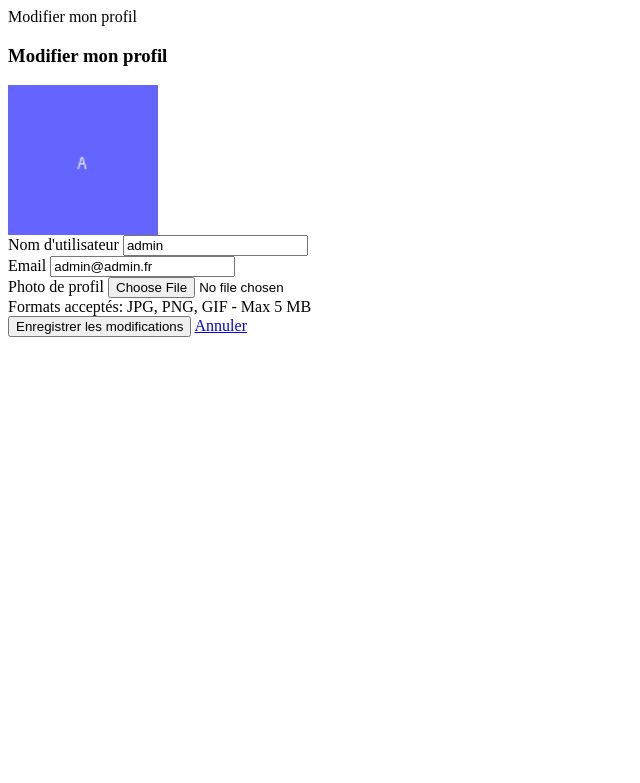
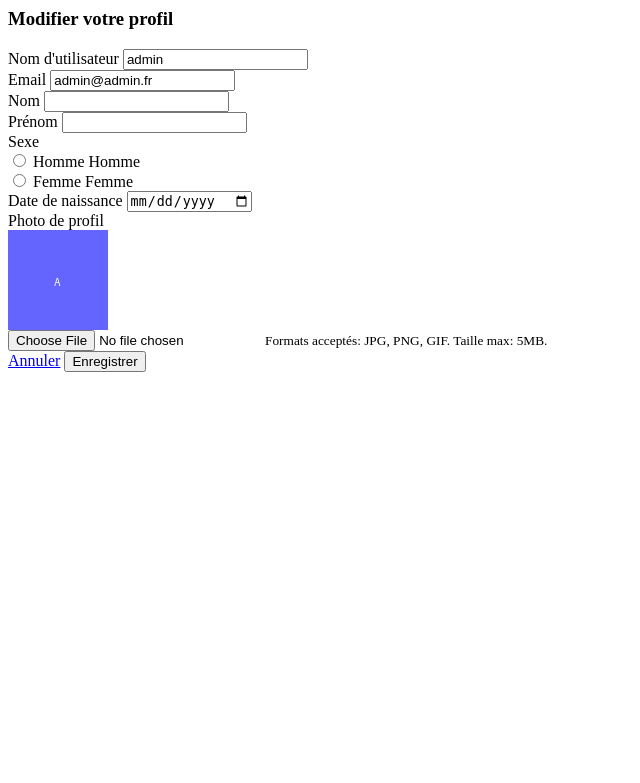
Before and after one commit to NayJi7/SecureSync, a Django app: page /edit/ in a window 1280 px wide. Shown: the top 783 px of the page, without its empty margins (0-640 px from the left). Run offline with Django 5.2, Linux system fonts and the light colour scheme; a user stored in the database is signed in.

Commit message:
update form and edit

```diff
--- a/backend/accounts/forms.py
+++ b/backend/accounts/forms.py
@@ -11,9 +11,9 @@ class CustomUserCreationForm(UserCreationForm):
     email = forms.EmailField(required=True)
     photo = forms.ImageField(required=False)
     sexe = forms.ChoiceField(choices=GENDER_CHOICES, widget=forms.Select(), required=False)
-    nom = forms.CharField( max_length=100, required=True,widget=forms.TextInput(attrs={'placeholder': 'Votre nom', 'class': 'form-control'}),label="Nom" )
-    prenom = forms.CharField( max_length=100, required=True,widget=forms.TextInput(attrs={'placeholder': 'Votre prenom', 'class': 'form-control'}),label="Prenom" )
-    date_naissance = forms.DateField(required=True,widget=forms.DateInput(attrs={'type': 'date', 'class': 'form-control'}),label="Date de naissance")
+    nom = forms.CharField(max_length=100)
+    prenom = forms.CharField(max_length=100)
+    date_naissance = forms.DateField(required=False, widget=forms.DateInput(attrs={'type': 'date', 'class': 'form-control'}), label="Date de naissance")
 
 
     class Meta:
@@ -30,10 +30,112 @@ class CustomAuthenticationForm(AuthenticationForm):
         'placeholder': 'Entrez votre mot de passe'
     }))
 
+# accounts/forms.py
+from django import forms
+from .models import CustomUser
+import os
 
 class CustomUserUpdateForm(forms.ModelForm):
-    """
-    Formulaire pour la mise à jour des informations de profil
-    """
-    email = forms.EmailField(required=True)
-    photo = forms.ImageField(required=False)
+    """Formulaire de modification de profil utilisateur avec champs optionnels"""
+
+    # Les champs essentiels restent obligatoires
+    username = forms.CharField(
+        label="Nom d'utilisateur",
+        widget=forms.TextInput(attrs={'class': 'form-control'})
+    )
+    email = forms.EmailField(
+        label="Email",
+        widget=forms.EmailInput(attrs={'class': 'form-control'})
+    )
+
+    # Les autres champs sont maintenant optionnels
+    nom = forms.CharField(
+        label="Nom",
+        required=False,
+        widget=forms.TextInput(attrs={'class': 'form-control'})
+    )
+    prenom = forms.CharField(
+        label="Prénom",
+        required=False,
+        widget=forms.TextInput(attrs={'class': 'form-control'})
+    )
+    sexe = forms.ChoiceField(
+        label="Sexe",
+        choices=[('M', 'Homme'), ('F', 'Femme')],
+        required=False,
+        widget=forms.RadioSelect(attrs={'class': 'form-check-input'})
+    )
+    date_naissance = forms.DateField(
+        label="Date de naissance",
+        required=False,
+        widget=forms.DateInput(attrs={'class': 'form-control', 'type': 'date'})
+    )
+    photo = forms.ImageField(
+        label="Photo de profil",
+        required=False,
+        widget=forms.FileInput(attrs={'class': 'form-control'})
+    )
+
+    class Meta:
+        model = CustomUser
+        fields = ['username', 'email', 'nom', 'prenom', 'sexe', 'date_naissance', 'photo']
+
+    def __init__(self, *args, **kwargs):
+        super().__init__(*args, **kwargs)
+        # Initialiser les champs avec les valeurs actuelles
+        if self.instance:
+            self.fields['nom'].initial = self.instance.last_name
+            self.fields['prenom'].initial = self.instance.first_name
+
+    def clean_username(self):
+        username = self.cleaned_data.get('username')
+        user_id = self.instance.id
+
+        # Vérifier si le nom d'utilisateur existe déjà (pour un autre utilisateur)
+        if CustomUser.objects.filter(username=username).exclude(id=user_id).exists():
+            raise forms.ValidationError("Ce nom d'utilisateur est déjà utilisé.")
+
+        return username
+
+    def clean_email(self):
+        email = self.cleaned_data.get('email')
+        user_id = self.instance.id
+
+        # Vérifier si l'email existe déjà (pour un autre utilisateur)
+        if CustomUser.objects.filter(email=email).exclude(id=user_id).exists():
+            raise forms.ValidationError("Cet email est déjà utilisé.")
+
+        return email
+
+    def clean_photo(self):
+        photo = self.cleaned_data.get('photo')
+        if photo and hasattr(photo, 'size'):  # Vérifier si c'est un nouveau fichier
+            # Vérifier la taille du fichier (5MB max)
+            if photo.size > 5 * 1024 * 1024:
+                raise forms.ValidationError("La taille de l'image ne doit pas dépasser 5 MB.")
+
+            # Vérifier le format du fichier pour les nouveaux uploads
+            if hasattr(photo, 'content_type'):
+                allowed_formats = ['image/jpeg', 'image/png', 'image/gif']
+                if photo.content_type not in allowed_formats:
+                    raise forms.ValidationError("Seuls les formats JPG, PNG et GIF sont acceptés.")
+            else:
+                # Vérifier l'extension de fichier
+                ext = os.path.splitext(photo.name)[1].lower()
+                if ext not in ['.jpg', '.jpeg', '.png', '.gif']:
+                    raise forms.ValidationError("Seuls les formats JPG, PNG et GIF sont acceptés.")
+
+        return photo
+
+    def save(self, commit=True):
+        user = super().save(commit=False)
+
+        # Mettre à jour les champs first_name et last_name seulement s'ils sont fournis
+        if self.cleaned_data.get('prenom'):
+            user.first_name = self.cleaned_data['prenom']
+        if self.cleaned_data.get('nom'):
+            user.last_name = self.cleaned_data['nom']
+
+        if commit:
+            user.save()
+        return user
--- a/backend/accounts/models.py
+++ b/backend/accounts/models.py
@@ -2,6 +2,7 @@ from django.contrib.auth.models import AbstractUser
 from django.db import models
 from django.core.files.base import ContentFile
 from PIL import Image, ImageDraw, ImageFont
+from django.db import models
 import io
 
 def user_directory_path(instance, filename):
@@ -17,6 +18,8 @@ class CustomUser(AbstractUser):
     email = models.EmailField(unique=True)
     photo = models.ImageField(upload_to=user_directory_path, blank=True, null=True)
     gender = models.CharField(max_length=1, choices=GENDER_CHOICES, blank=True, null=True, verbose_name="Sexe")
+    date_naissance = models.DateField(null=True, blank=True)
+
 
     def save(self, *args, **kwargs):
         # On doit d'abord sauvegarder pour avoir un ID si c'est un nouvel utilisateur
--- a/backend/accounts/templates/edit_profile.html
+++ b/backend/accounts/templates/edit_profile.html
@@ -1,68 +1,105 @@
-{% load static %}
-{% block title %}Modifier mon profil{% endblock %}
+
 
 {% block content %}
 <div class="container py-5">
-    <div class="row justify-content-center">
-        <div class="col-md-8">
+    <div class="row">
+        <div class="col-md-8 mx-auto">
             <div class="card shadow">
                 <div class="card-header bg-primary text-white">
-                    <h3 class="mb-0">Modifier mon profil</h3>
+                    <h3 class="mb-0">Modifier votre profil</h3>
                 </div>
                 <div class="card-body">
-                    <div class="mb-4 text-center">
-                        {% if user.photo %}
-                            <img src="{{ user.photo.url }}" alt="Photo de profil" class="rounded-circle img-thumbnail" style="width: 150px; height: 150px; object-fit: cover;">
-                        {% else %}
-                            <div class="rounded-circle bg-secondary text-white d-flex align-items-center justify-content-center mx-auto" style="width: 150px; height: 150px;">
-                                <span style="font-size: 60px;">{{ user.username.0|upper }}</span>
-                            </div>
-                        {% endif %}
+                    {% if messages %}
+                    <div class="messages">
+                        {% for message in messages %}
+                        <div class="alert {% if message.tags == 'success' %}alert-success{% elif message.tags == 'error' %}alert-danger{% else %}alert-info{% endif %} alert-dismissible fade show" role="alert">
+                            {{ message }}
+                            <button type="button" class="btn-close" data-bs-dismiss="alert" aria-label="Close"></button>
+                        </div>
+                        {% endfor %}
                     </div>
+                    {% endif %}
 
-                    <form method="POST" enctype="multipart/form-data">
+                    <form method="post" enctype="multipart/form-data" novalidate>
                         {% csrf_token %}
 
-                        {% if form.non_field_errors %}
-                            <div class="alert alert-danger">
-                                {{ form.non_field_errors }}
-                            </div>
-                        {% endif %}
-
                         <div class="mb-3">
-                            <label for="{{ form.username.id_for_label }}" class="form-label">Nom d'utilisateur</label>
+                            <label for="{{ form.username.id_for_label }}" class="form-label">{{ form.username.label }}</label>
                             {{ form.username }}
                             {% if form.username.errors %}
-                                <div class="text-danger">
-                                    {{ form.username.errors }}
-                                </div>
+                            <div class="text-danger">{{ form.username.errors }}</div>
                             {% endif %}
                         </div>
 
                         <div class="mb-3">
-                            <label for="{{ form.email.id_for_label }}" class="form-label">Email</label>
+                            <label for="{{ form.email.id_for_label }}" class="form-label">{{ form.email.label }}</label>
                             {{ form.email }}
                             {% if form.email.errors %}
-                                <div class="text-danger">
-                                    {{ form.email.errors }}
+                            <div class="text-danger">{{ form.email.errors }}</div>
+                            {% endif %}
+                        </div>
+
+                        <div class="row">
+                            <div class="col-md-6">
+                                <div class="mb-3">
+                                    <label for="{{ form.nom.id_for_label }}" class="form-label">{{ form.nom.label }}</label>
+                                    {{ form.nom }}
+                                    {% if form.nom.errors %}
+                                    <div class="text-danger">{{ form.nom.errors }}</div>
+                                    {% endif %}
                                 </div>
+                            </div>
+                            <div class="col-md-6">
+                                <div class="mb-3">
+                                    <label for="{{ form.prenom.id_for_label }}" class="form-label">{{ form.prenom.label }}</label>
+                                    {{ form.prenom }}
+                                    {% if form.prenom.errors %}
+                                    <div class="text-danger">{{ form.prenom.errors }}</div>
+                                    {% endif %}
+                                </div>
+                            </div>
+                        </div>
+
+                        <div class="mb-3">
+                            <label class="form-label">{{ form.sexe.label }}</label>
+                            <div class="d-flex">
+                                {% for radio in form.sexe %}
+                                <div class="form-check me-3">
+                                    {{ radio }}
+                                    <label class="form-check-label" for="{{ radio.id_for_label }}">{{ radio.choice_label }}</label>
+                                </div>
+                                {% endfor %}
+                            </div>
+                            {% if form.sexe.errors %}
+                            <div class="text-danger">{{ form.sexe.errors }}</div>
+                            {% endif %}
+                        </div>
+
+                        <div class="mb-3">
+                            <label for="{{ form.date_naissance.id_for_label }}" class="form-label">{{ form.date_naissance.label }}</label>
+                            {{ form.date_naissance }}
+                            {% if form.date_naissance.errors %}
+                            <div class="text-danger">{{ form.date_naissance.errors }}</div>
                             {% endif %}
                         </div>
 
                         <div class="mb-4">
-                            <label for="{{ form.photo.id_for_label }}" class="form-label">Photo de profil</label>
+                            <label for="{{ form.photo.id_for_label }}" class="form-label">{{ form.photo.label }}</label>
+                            {% if user.photo %}
+                            <div class="mb-2">
+                                <img src="{{ user.photo.url }}" alt="Photo de profil" class="img-thumbnail" style="max-width: 150px;">
+                            </div>
+                            {% endif %}
                             {{ form.photo }}
+                            <small class="form-text text-muted">Formats acceptés: JPG, PNG, GIF. Taille max: 5MB.</small>
                             {% if form.photo.errors %}
-                                <div class="text-danger">
-                                    {{ form.photo.errors }}
-                                </div>
+                            <div class="text-danger">{{ form.photo.errors }}</div>
                             {% endif %}
-                            <div class="form-text">Formats acceptés: JPG, PNG, GIF - Max 5 MB</div>
                         </div>
 
-                        <div class="d-grid gap-2">
-                            <button type="submit" class="btn btn-primary">Enregistrer les modifications</button>
-                            <a href="{% url 'profile' %}" class="btn btn-outline-secondary">Annuler</a>
+                        <div class="d-grid gap-2 d-md-flex justify-content-md-end">
+                            <a href="{% url 'profile' %}" class="btn btn-secondary me-md-2">Annuler</a>
+                            <button type="submit" class="btn btn-primary">Enregistrer</button>
                         </div>
                     </form>
                 </div>
--- a/backend/accounts/views.py
+++ b/backend/accounts/views.py
@@ -18,7 +18,14 @@ def register(request):
     if request.method == "POST":
         form = CustomUserCreationForm(request.POST, request.FILES)  # Prendre en compte les fichiers pour l'image
         if form.is_valid():
-            user = form.save()  # Crée le compte utilisateur
+            user = form.save(commit=False)  # On ne sauvegarde pas tout de suite pour modifier les champs
+            user.email = form.cleaned_data['email']
+            user.photo = form.cleaned_data['photo']
+            user.sexe = form.cleaned_data['sexe']
+            user.first_name = form.cleaned_data['prenom']  # first_name correspond à prenom
+            user.last_name = form.cleaned_data['nom']  # last_name correspond à nom
+            user.date_naissance = form.cleaned_data['date_naissance']
+            user.save()  # Maintenant, on sauvegarde
             login(request, user)  # Connecte automatiquement l'utilisateur
             messages.success(request, "Votre compte a été créé avec succès !")  # Message de succès
             return redirect('home')  # Redirige vers la page d'accueil
@@ -139,15 +146,18 @@ class EditProfileForm(forms.ModelForm):
 
 @login_required
 def edit_profile(request):
-    """Vue pour modifier le profil utilisateur"""
-
+    """
+    Vue pour modifier le profil utilisateur avec tous les champs requis
+    """
     if request.method == 'POST':
-        form = EditProfileForm(request.POST, request.FILES, instance=request.user)
+        form = CustomUserUpdateForm(request.POST, request.FILES, instance=request.user)
         if form.is_valid():
             form.save()
             messages.success(request, "Votre profil a été mis à jour avec succès.")
             return redirect('profile')  # Redirection vers la page de profil
+        else:
+            messages.error(request, "Une erreur est survenue. Veuillez vérifier les informations fournies.")
     else:
-        form = EditProfileForm(instance=request.user)
+        form = CustomUserUpdateForm(instance=request.user)
 
     return render(request, 'edit_profile.html', {'form': form})
```
Also changed, not shown: backend/accounts/templates/profile.html (+20 -0 lines), backend/accounts/migrations/0003_customuser_date_naissance.py (added), backend/db.sqlite3, backend/media/profile_pics/user_None/profile_pics/user_1/default_admin_btkq47K.png (added), backend/media/profile_pics/user_None/profile_pics/user_1/default_admin_p015Xm9.png (added), backend/media/profile_pics/user_None/profile_pics/user_1/default_admin_xaEkPqY.png (added), backend/media/profile_pics/user_None/profile_pics/user_2/default_kiki.png (added), backend/media/profile_pics/user_None/profile_pics/user_2/default_lo_JB9Nn0K.png (added), backend/media/profile_pics/user_None/profile_pics/user_2/default_test.png (added), backend/media/profile_pics/user_None/profile_pics/user_3/Screenshot_from_2025-01-17_15-44-52.png (added), backend/media/profile_pics/user_None/profile_pics/user_3/default_kiki.png (added), backend/media/profile_pics/user_None/profile_pics/user_3/default_test.png (added), backend/media/profile_pics/user_None/profile_pics/user_3/default_test_NyibybE.png (added), backend/media/profile_pics/user_None/profile_pics/user_3/default_test_stzUmEk.png (added), 1 more files.
